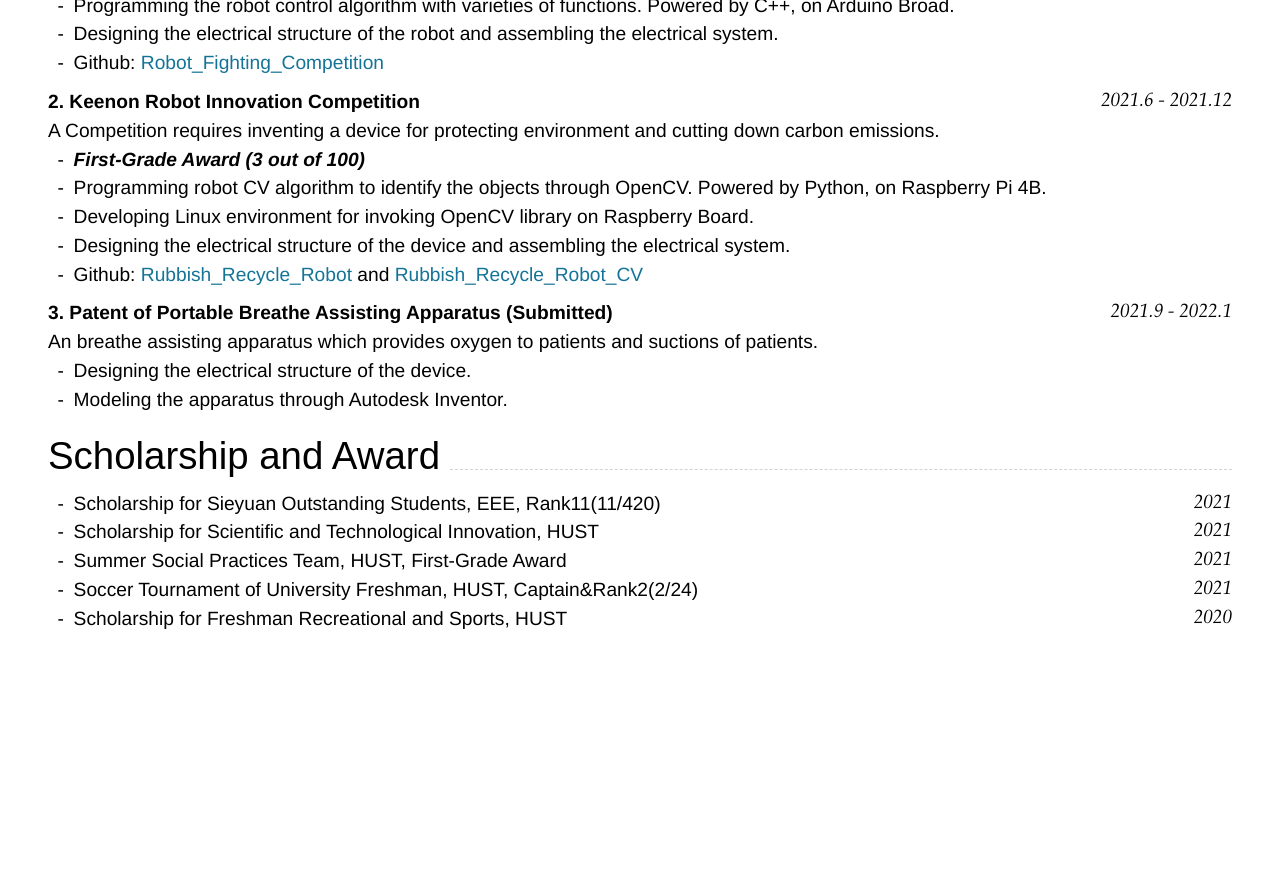
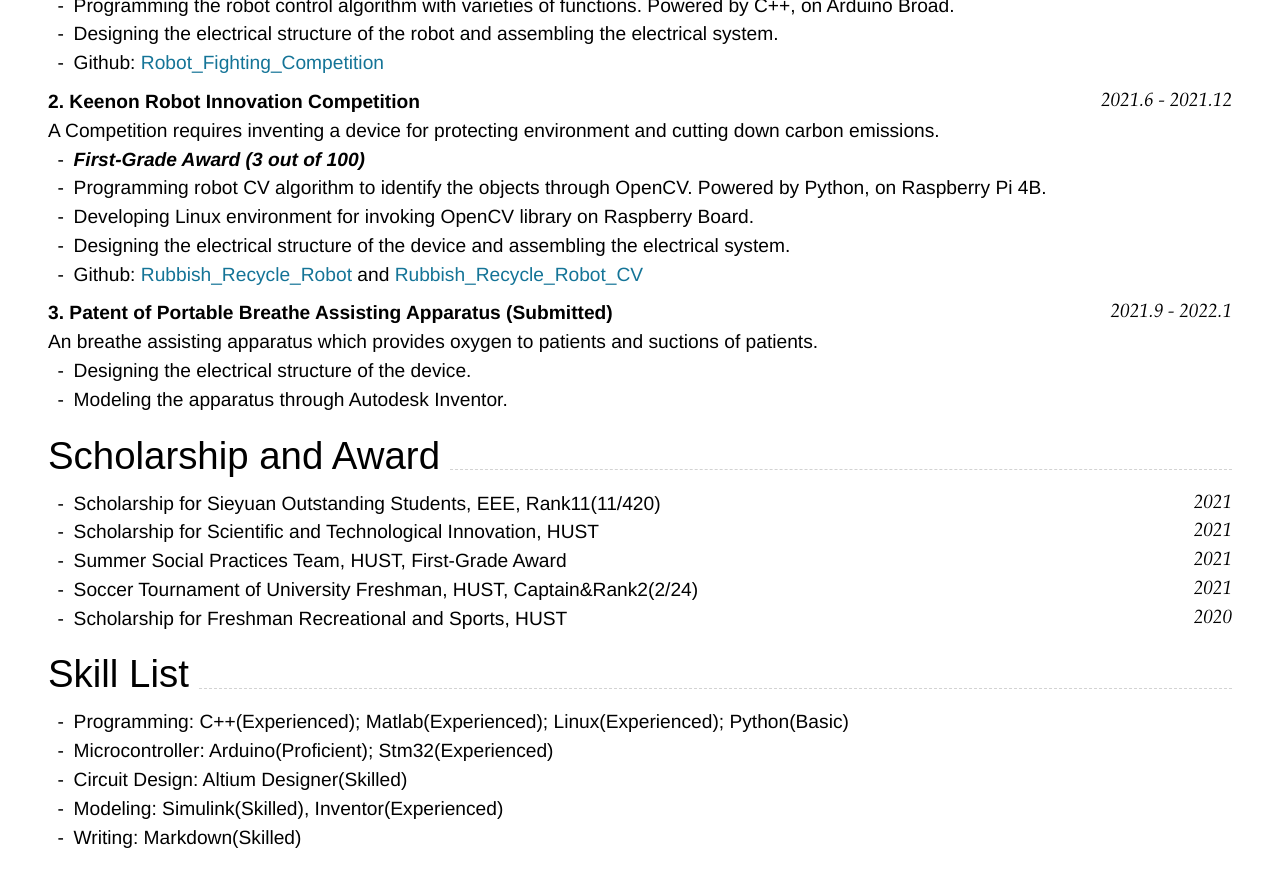
Before and after one commit to NicholasYe/NicholasYe_CV, a Jekyll site: the page built from index.md, in a window 1280 px wide and 900 px high, scrolled down 690 px. Shown: the top 887 px of the window. Built offline with Jekyll 4.4.1, drawn with Linux system fonts in a browser that asks for light colours; nearby versions of some CDN libraries; before the commit the page ends 1372 px from its top, so only the background shows below that.

Commit message:
Update index.md

```diff
--- a/index.md
+++ b/index.md
@@ -78,6 +78,14 @@ An breathe assisting apparatus which provides oxygen to patients and suctions of
 - Soccer Tournament of University Freshman, HUST, Captain&Rank2(2/24)
 - Scholarship for Freshman Recreational and Sports, HUST
 
+## Skill List
+
+- Programming: C++(Experienced); Matlab(Experienced); Linux(Experienced); Python(Basic)
+- Microcontroller: Arduino(Proficient); Stm32(Experienced)
+- Circuit Design: Altium Designer(Skilled)
+- Modeling: Simulink(Skilled), Inventor(Experienced)
+- Writing: Markdown(Skilled)
+
 <!-- ### Footer
 
 Last updated: 2022.2.3 -->
```
